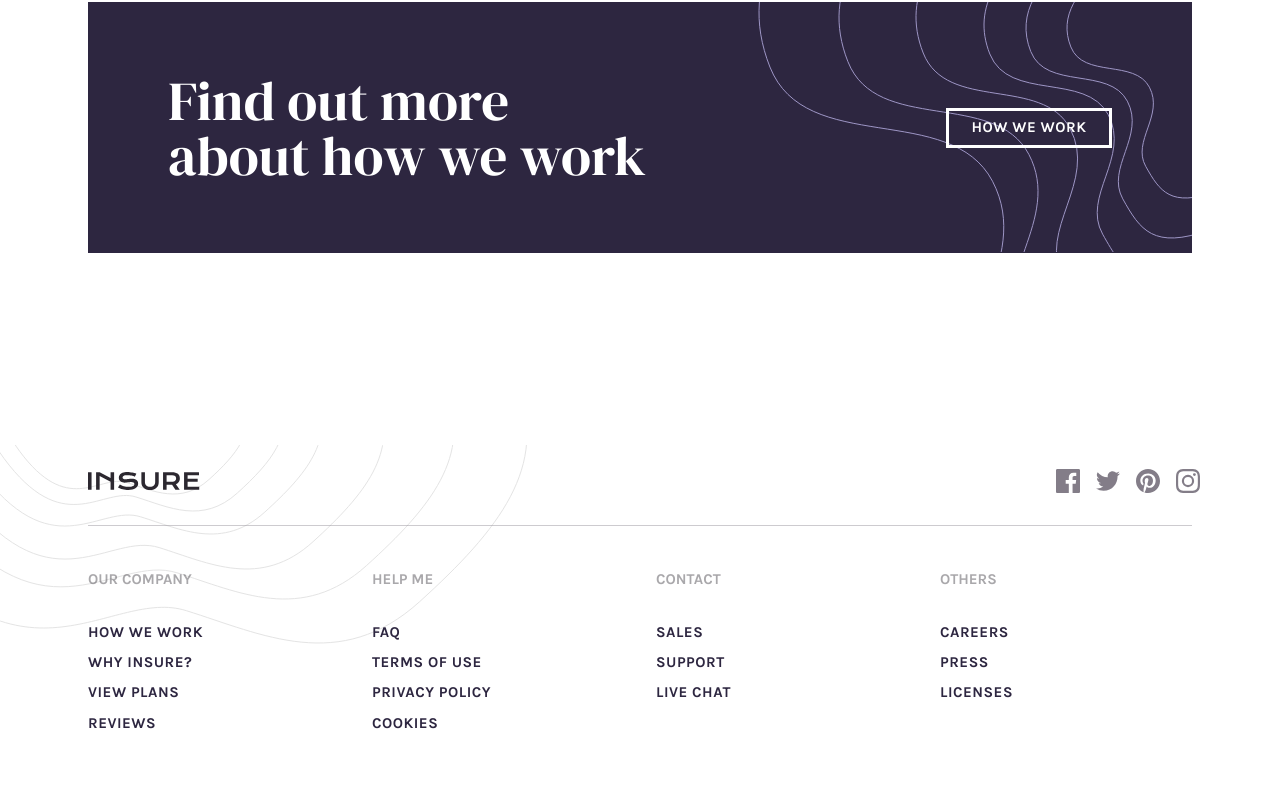
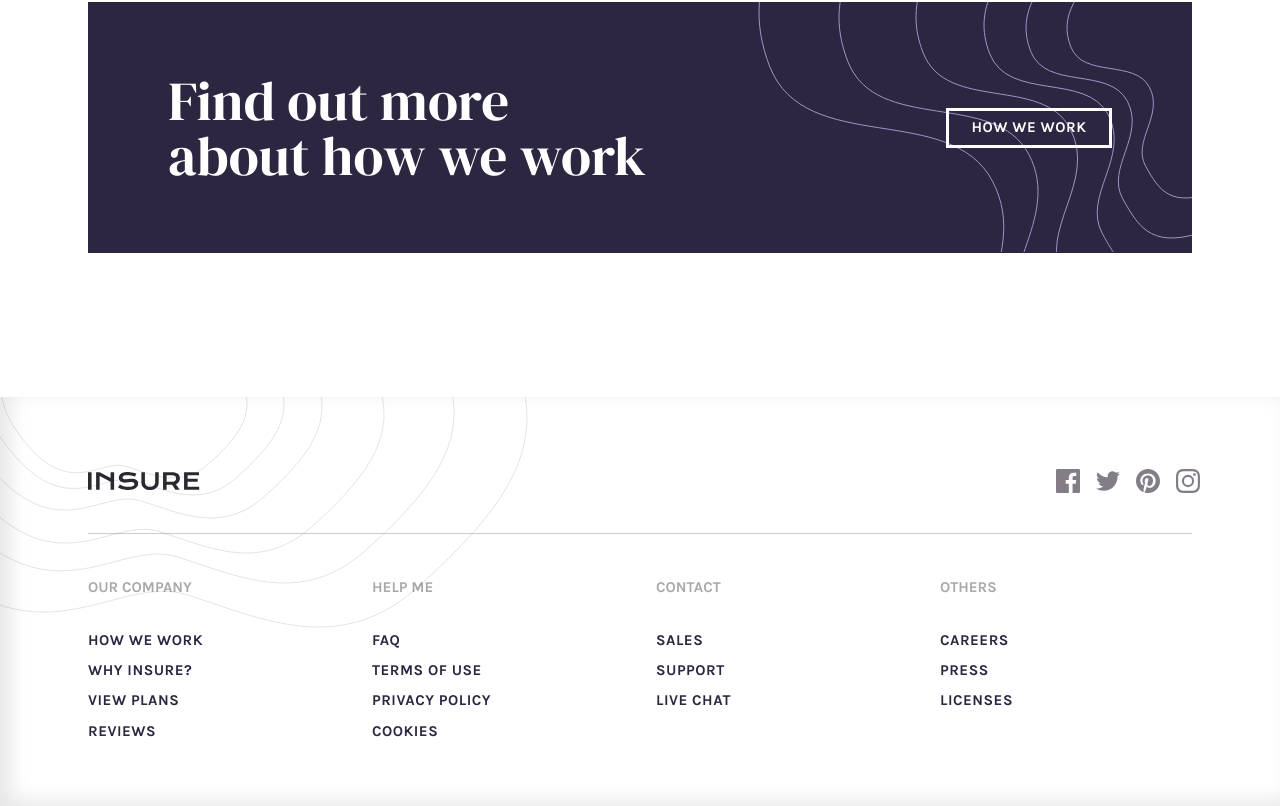
Before and after one commit to SaifN97/Insure-landing-page, a website built with Parcel: page src/index.html in a window 1280 px wide. Shown: the part 1620-2426 px from the top of the page. Built offline with nearby package versions, Linux system fonts and the light colour scheme.

Commit message:
loose ends

```diff
--- a/src/scss/_desktop.scss
+++ b/src/scss/_desktop.scss
@@ -120,8 +120,10 @@
 
   //footer
   footer {
-    margin-top: 12rem;
-    background: url("../images/bg-pattern-footer-desktop.svg") no-repeat left -2rem;
+    margin-top: 9rem;
+    padding-bottom: 4rem;
+    background: url("../images/bg-pattern-footer-desktop.svg") no-repeat top
+      left;
     .footer-head {
       flex-direction: row;
       justify-content: space-between;
--- a/src/scss/_mobile.scss
+++ b/src/scss/_mobile.scss
@@ -103,8 +103,8 @@
 
 //footer section
 footer {
-  margin-top: 8rem;
-  padding-bottom: 4rem;
+  margin-top: 4rem;
+  padding: 2.5rem;
   background: url("../images/bg-pattern-footer-mobile.svg") no-repeat center top;
   background-color: var(--clr-neutral-100);
   .footer-head {
@@ -113,7 +113,7 @@ footer {
     align-items: center;
     justify-content: center;
     gap: 2rem;
-    padding: 1.5rem 0;
+    padding: 2rem 0;
   }
 
   .social {
@@ -156,4 +156,5 @@ footer {
       }
     }
   }
+  box-shadow: inset 10px -5px 20px rgba($color: #000000, $alpha: 0.1);
 }
```
Also changed, not shown: 3 other files.
